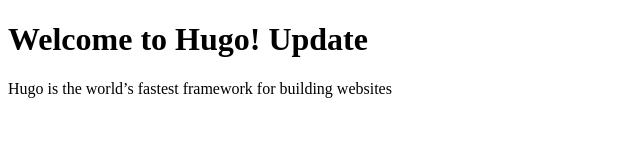
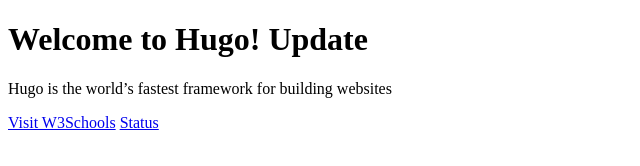
Before and after one commit to ramya345/clearstatus, a plain HTML site: page index.html in a window 1280 px wide. Shown: the whole page, without its empty margins (0-640 px from the left). Drawn offline with Linux system fonts and the light colour scheme.

Commit message:
Update index.html

```diff
--- a/index.html
+++ b/index.html
@@ -6,5 +6,7 @@
 	<body>
 		<h1>Welcome to Hugo! Update</h1>
 		<p>Hugo is the world’s fastest framework for building websites</p>
+		<a href="https://www.w3schools.com">Visit W3Schools</a>
+		<a href="https://www.w3schools.com">Status</a>
 	</body>
 </html>
```
